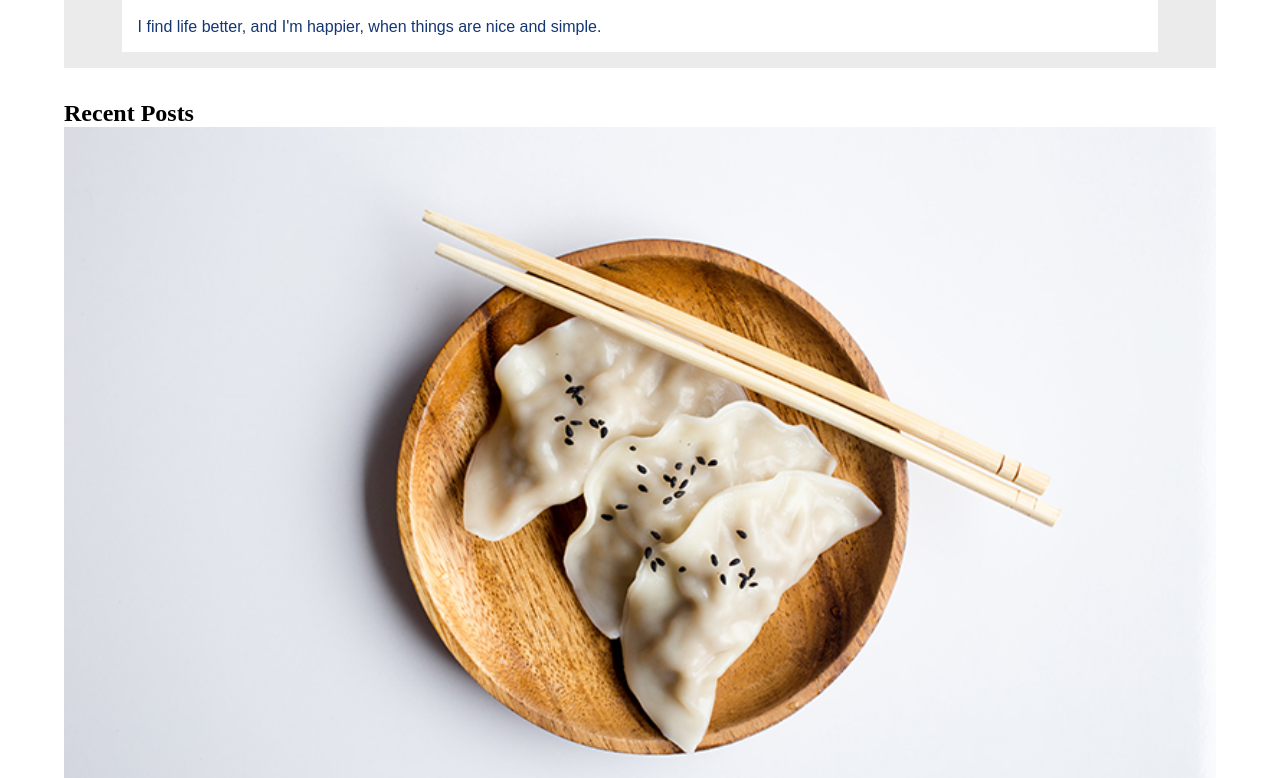
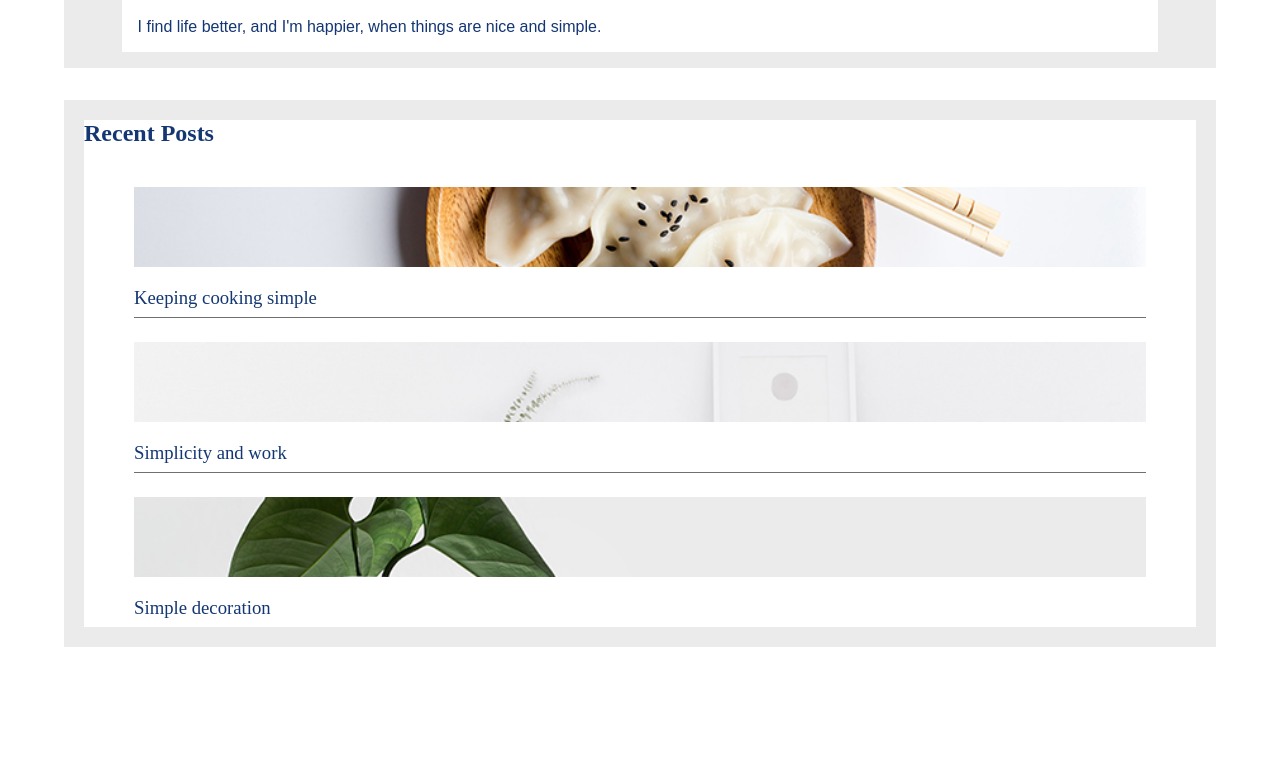
Before and after one commit to ChekeGT/living-the-simple-life, a plain HTML site: page index.html in a window 1280 px wide. Shown: the part 3182-3960 px from the top of the page. After the commit the page ends 3829 px from the top, so only its background shows below. Drawn offline with Linux system fonts and the light colour scheme.

Commit message:
Added the style for recent posts section.
Also fixed some minor problems with the index.html

```diff
--- a/css/styles.css
+++ b/css/styles.css
@@ -198,3 +198,40 @@ p{
     width: 100%;
     height: 60px;
 }
+
+/* Recent posts */
+
+#recent-posts{
+    display: flex;
+    flex-direction: column;
+    gap: 1.5rem;
+    background-color: #FFFFFF;
+    border: 20px solid #EBEBEB;
+}
+#recent-posts h2{
+    margin-bottom: 1rem;
+    color: #143774;
+    font-family: Lora, Regular;
+    font-weight: 600;
+}
+
+.recent-post-image img{
+    object-fit: cover;
+    height: 80px;
+}
+.recent-post{
+    border-bottom: 1px solid #707070;
+    margin-bottom: 1rem;
+    padding-bottom: 0.5rem;
+    width: 91%;
+    margin: 0 auto;
+}
+.recent-post h3{
+    color: #143774;
+    font-family: Lora, Regular;
+    font-weight: 500;
+    margin-top: 1rem
+}
+.recent-post:last-of-type{
+    border-bottom: none;
+}
--- a/index.html
+++ b/index.html
@@ -90,8 +90,8 @@
                     </article>
                     <article class="recent-post">
                         <div class="recent-post-image">
+                            <img src="img/work.jpg" alt="A desktop image">
                         </div>
-                            <img src="img/work.jpg" alt="A desktop image">
                         <h3 class="recent-post-title">Simplicity and work</h3>
                     </article>
                     <article class="recent-post">
```
